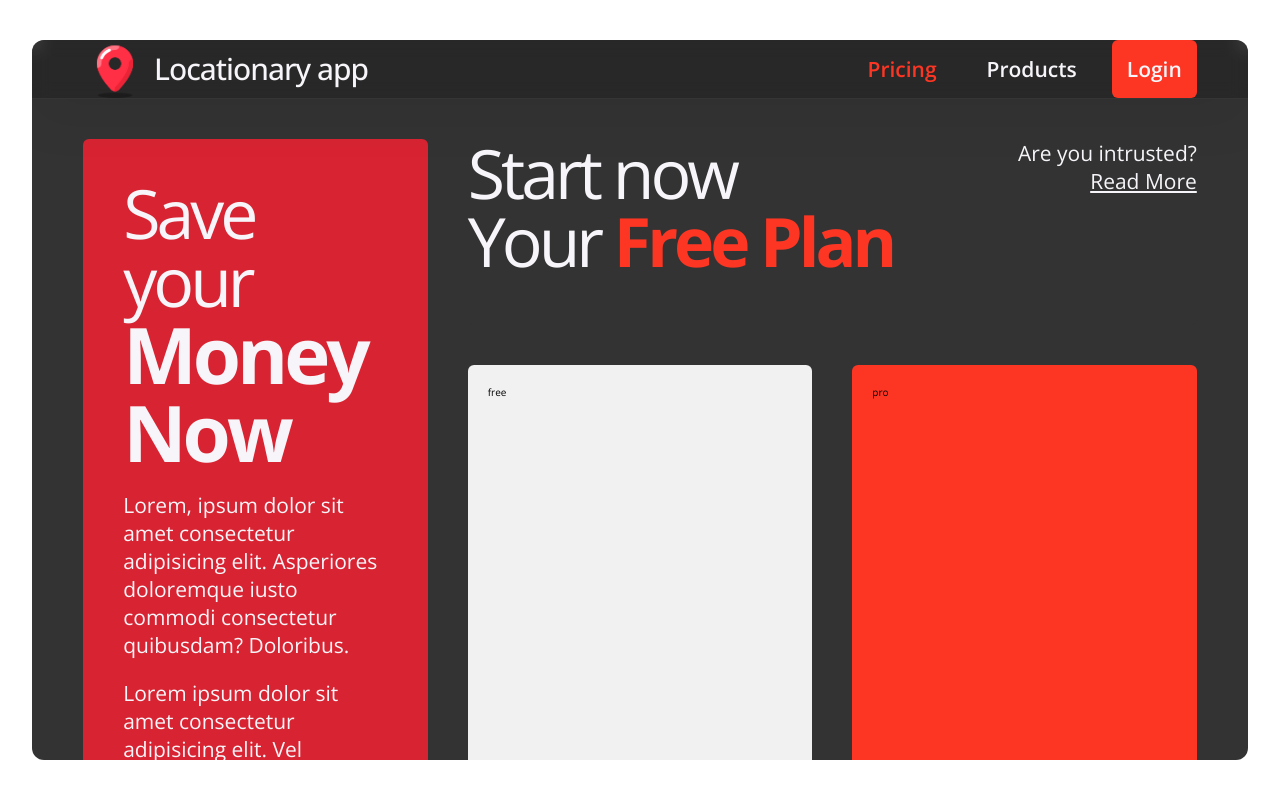
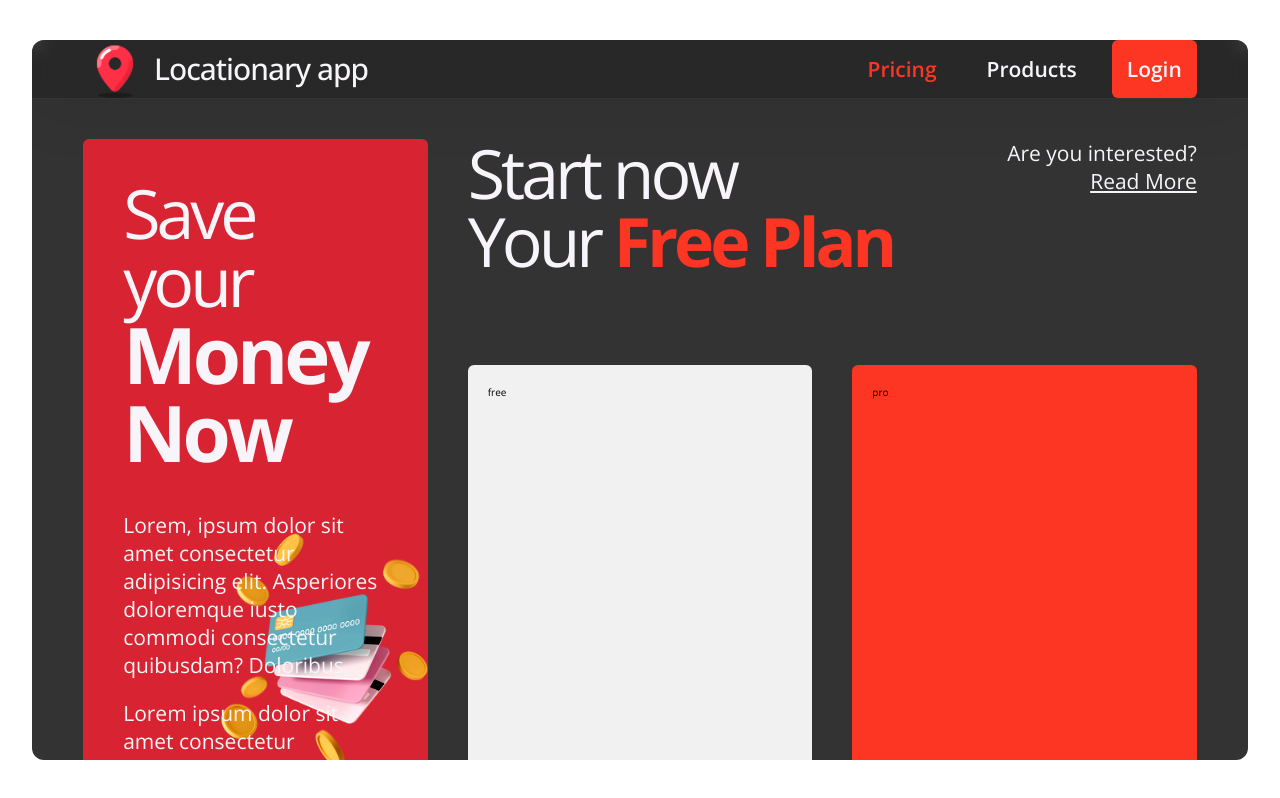
Before and after one commit to Mahyarnafisi/locationary, a React (Vite) app: page /pricing in a window 1280 px wide. Built offline with nearby package versions, Linux system fonts and the light colour scheme.

Commit message:
fix styling save money in pricing page

```diff
--- a/src/Pages/Pricing/Pricing.jsx
+++ b/src/Pages/Pricing/Pricing.jsx
@@ -1,6 +1,7 @@
 import PageNav from "../../Components/PageNav/PageNav";
 import { Link } from "react-router-dom";
 import Styles from "./Pricing.module.css";
+import saveMoneyImage from "../../assets/savemoney__pricing.png";
 function Pricing() {
   return (
     <div className={Styles.pricing}>
@@ -12,6 +13,7 @@ function Pricing() {
           </h1>
           <p>Lorem, ipsum dolor sit amet consectetur adipisicing elit. Asperiores doloremque iusto commodi consectetur quibusdam? Doloribus.</p>
           <p>Lorem ipsum dolor sit amet consectetur adipisicing elit. Vel similique repellendus ipsam quasi.</p>
+          <img src={saveMoneyImage} alt="" />
         </div>
         <div className={Styles.title}>
           <div className={Styles.title__header}>
@@ -21,7 +23,7 @@ function Pricing() {
             </h1>
           </div>
           <div className={Styles.title__readMore}>
-            <p>Are you intrusted?</p>
+            <p>Are you interested?</p>
             <Link to="/products" className={Styles.title__link}>
               Read More
             </Link>
--- a/src/Pages/Pricing/Pricing.module.css
+++ b/src/Pages/Pricing/Pricing.module.css
@@ -30,6 +30,8 @@
   justify-content: flex-start;
   flex-direction: column;
   gap: 2rem;
+  position: relative;
+  overflow: hidden;
 }
 
 .title {
@@ -84,6 +86,7 @@
   color: var(--white);
   font-weight: 100;
   line-height: 1;
+  margin-bottom: 2rem;
 }
 
 .saveMoney__title span {
@@ -94,4 +97,16 @@
 .saveMoney p {
   font-size: 2.1rem;
   color: var(--white);
+  z-index: 150;
 }
+
+.saveMoney img {
+  width: 60%;
+  align-self: center;
+  filter: contrast(150%);
+  position: absolute;
+  bottom: 20%;
+  right: 30%;
+  transform: translate(50%, 50%);
+  z-index: 100;
+}
```
